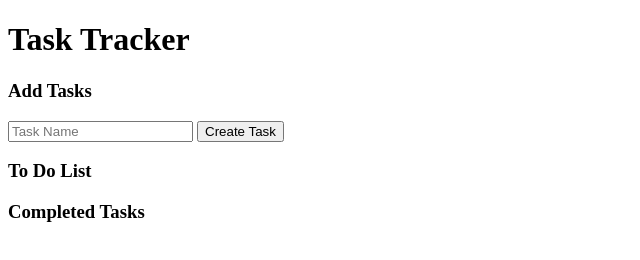
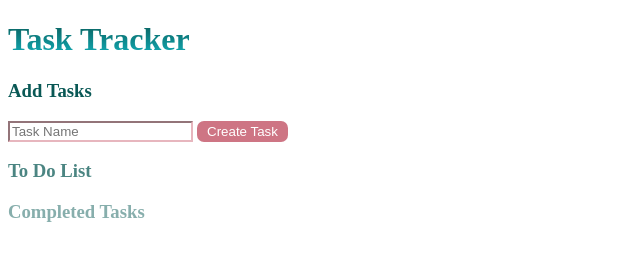
Before and after one commit to Umme-R/Task-Tracker, a plain HTML site: page index.html in a window 1280 px wide. Shown: the whole page, without its empty margins (0-640 px from the left). Drawn offline with Linux system fonts and the light colour scheme.

Commit message:
Initial CSS styling for headings and button

```diff
--- a/index.html
+++ b/index.html
@@ -9,13 +9,13 @@
 <body>
     <h1>Task Tracker</h1>
 
-    <h3>Add Tasks</h3>
+    <h3 id="add">Add Tasks</h3>
     <input type="text" id="newTask" placeholder="Task Name">
     <button>Create Task</button>
 
-    <h3>To Do List</h3>
+    <h3 id="todo">To Do List</h3>
 
-    <h3>Completed Tasks</h3>
+    <h3 id="completed">Completed Tasks</h3>
 
     <script src="script.js"></script>
 
--- a/styles.css
+++ b/styles.css
@@ -0,0 +1,43 @@
+h1 {
+    background: -webkit-linear-gradient(#095855, #13b4bf);
+    -webkit-background-clip: text;
+    -webkit-text-fill-color: transparent;
+}
+
+/* h3 {
+    text-align: center;
+} */
+
+#add {
+    color: #095855
+}
+
+#todo {
+    color: #095855bb
+}
+
+#completed {
+    color: #0958557c
+}
+
+button {
+    background-color: rgb(206, 117, 132);
+    color: white;
+    border: none;
+    border-radius: 7px;
+    padding: 3px 10px;
+    cursor: pointer;
+    transition-duration: 0.2s;
+}
+
+button:hover {
+    background-color: rgba(206, 117, 132, 0.535);
+}
+
+button:active {
+    transform: translateY(3px);
+}
+
+#newTask {
+    border-color: rgb(231, 182, 190);
+}
```
